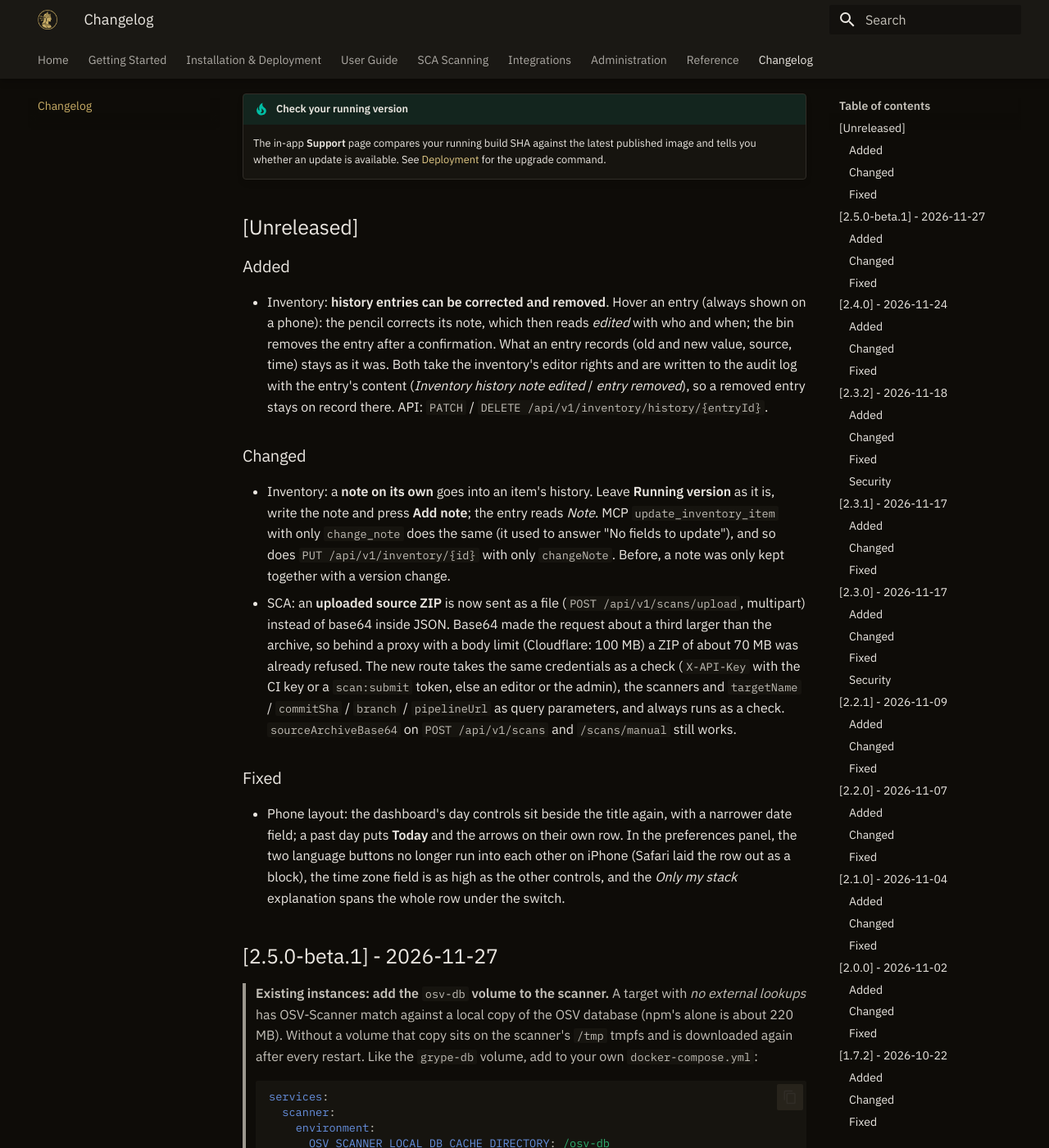
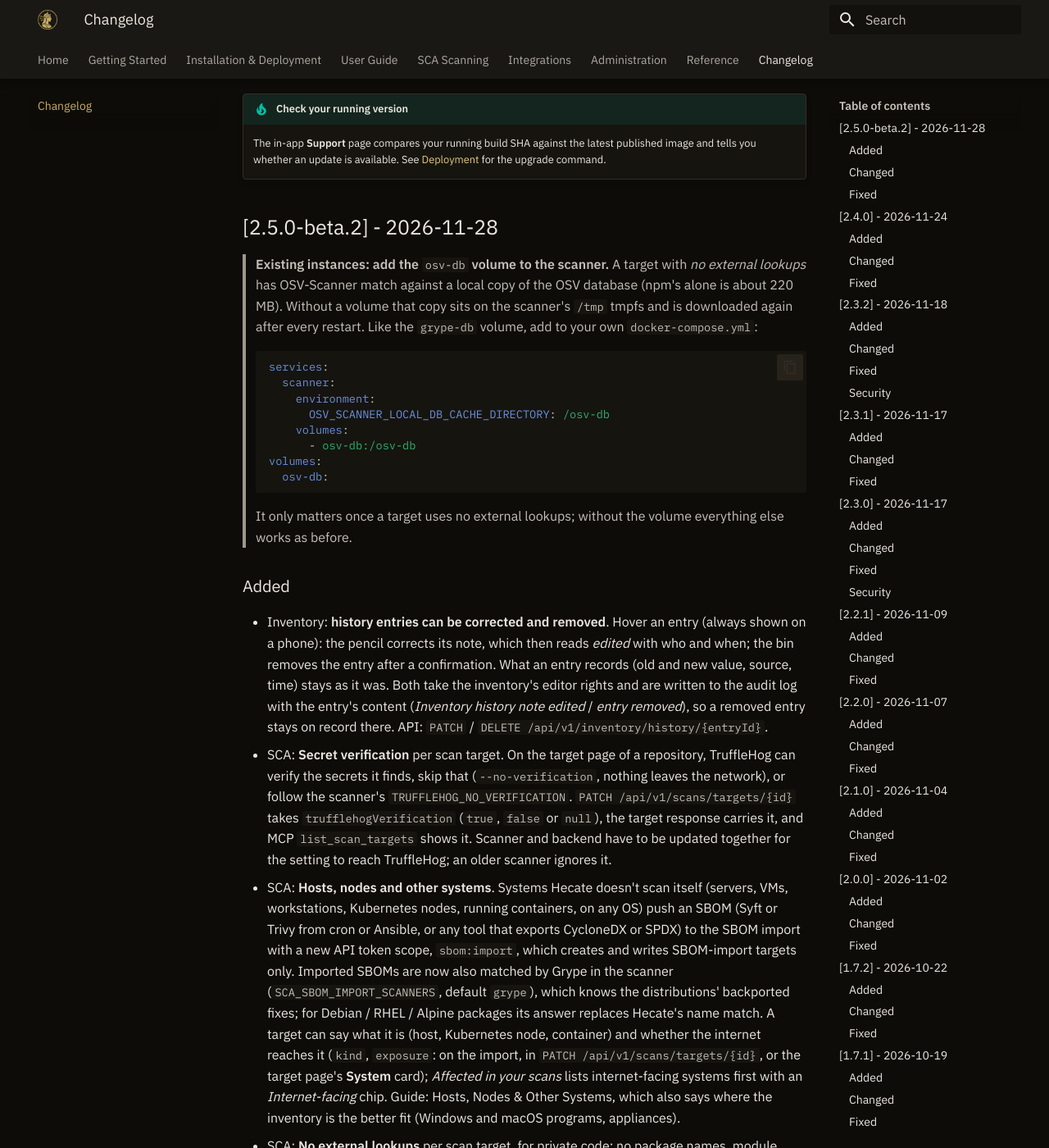
Before and after one commit to 0x3e4/hecate, an MkDocs documentation site: the page built from docs/changelog.md, in a window 1280 px wide and 1400 px high, scrolled down 210 px. Shown: the whole window at 82% size. Built offline with MkDocs 1.6.1 and Material for MkDocs 9.7.7, drawn with Linux system fonts in a browser that asks for light colours; some of the changed text lies outside the part shown.

Commit message:
chore: release 2.5.0-beta.2

```diff
--- a/docs/changelog.md
+++ b/docs/changelog.md
@@ -11,22 +11,7 @@ generated from it on every semver tag. The format follows
     and tells you whether an update is available. See [Deployment](deployment.md#updating)
     for the upgrade command.
 
-## [Unreleased]
-
-### Added
-
-- Inventory: **history entries can be corrected and removed**. Hover an entry (always shown on a phone): the pencil corrects its note, which then reads *edited* with who and when; the bin removes the entry after a confirmation. What an entry records (old and new value, source, time) stays as it was. Both take the inventory's editor rights and are written to the audit log with the entry's content (*Inventory history note edited* / *entry removed*), so a removed entry stays on record there. API: `PATCH` / `DELETE /api/v1/inventory/history/{entryId}`.
-
-### Changed
-
-- Inventory: a **note on its own** goes into an item's history. Leave **Running version** as it is, write the note and press **Add note**; the entry reads *Note*. MCP `update_inventory_item` with only `change_note` does the same (it used to answer "No fields to update"), and so does `PUT /api/v1/inventory/{id}` with only `changeNote`. Before, a note was only kept together with a version change.
-- SCA: an **uploaded source ZIP** is now sent as a file (`POST /api/v1/scans/upload`, multipart) instead of base64 inside JSON. Base64 made the request about a third larger than the archive, so behind a proxy with a body limit (Cloudflare: 100 MB) a ZIP of about 70 MB was already refused. The new route takes the same credentials as a check (`X-API-Key` with the CI key or a `scan:submit` token, else an editor or the admin), the scanners and `targetName` / `commitSha` / `branch` / `pipelineUrl` as query parameters, and always runs as a check. `sourceArchiveBase64` on `POST /api/v1/scans` and `/scans/manual` still works.
-
-### Fixed
-
-- Phone layout: the dashboard's day controls sit beside the title again, with a narrower date field; a past day puts **Today** and the arrows on their own row. In the preferences panel, the two language buttons no longer run into each other on iPhone (Safari laid the row out as a block), the time zone field is as high as the other controls, and the *Only my stack* explanation spans the whole row under the switch.
-
-## [2.5.0-beta.1] - 2026-11-27
+## [2.5.0-beta.2] - 2026-11-28
 
 > **Existing instances: add the `osv-db` volume to the scanner.** A target with *no external lookups* has OSV-Scanner match against a local copy of the OSV database (npm's alone is about 220 MB). Without a volume that copy sits on the scanner's `/tmp` tmpfs and is downloaded again after every restart. Like the `grype-db` volume, add to your own `docker-compose.yml`:
 >
--- a/docs/pyproject.toml
+++ b/docs/pyproject.toml
@@ -2,7 +2,7 @@
 # the docs image (docs/Dockerfile installs from the same poetry.lock).
 [tool.poetry]
 name = "hecate-docs"
-version = "2.5.0-beta.1"
+version = "2.5.0-beta.2"
 description = "Documentation site for the Hecate cyber defense platform."
 authors = ["Hecate Team <info@hecate.pw>"]
 package-mode = false
```
Also changed, not shown: other parts of docs/changelog.md (+4 -0 lines), CHANGELOG.md (+5 -16 lines), vex/STATUS.md (+15 -16 lines), 12 other files.
